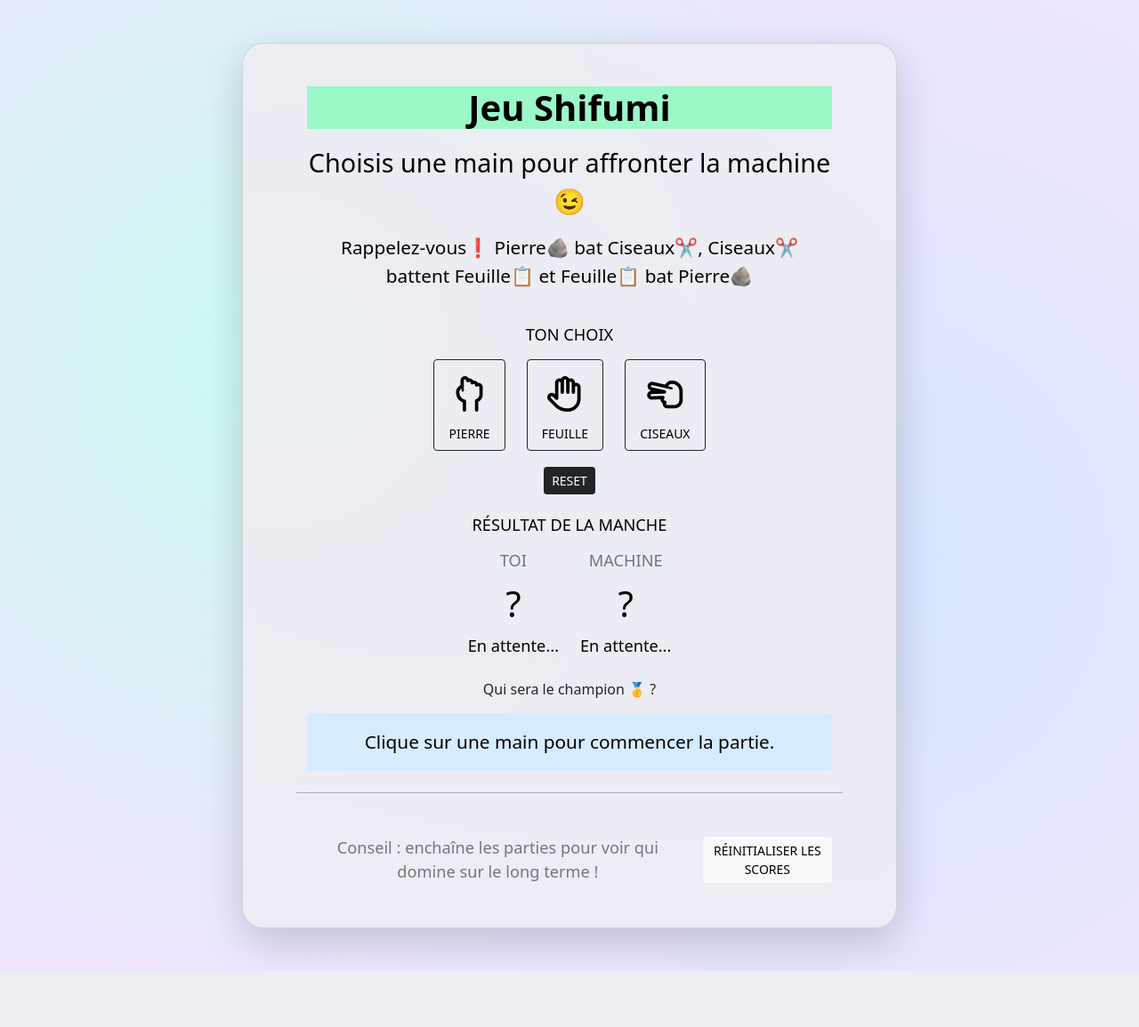
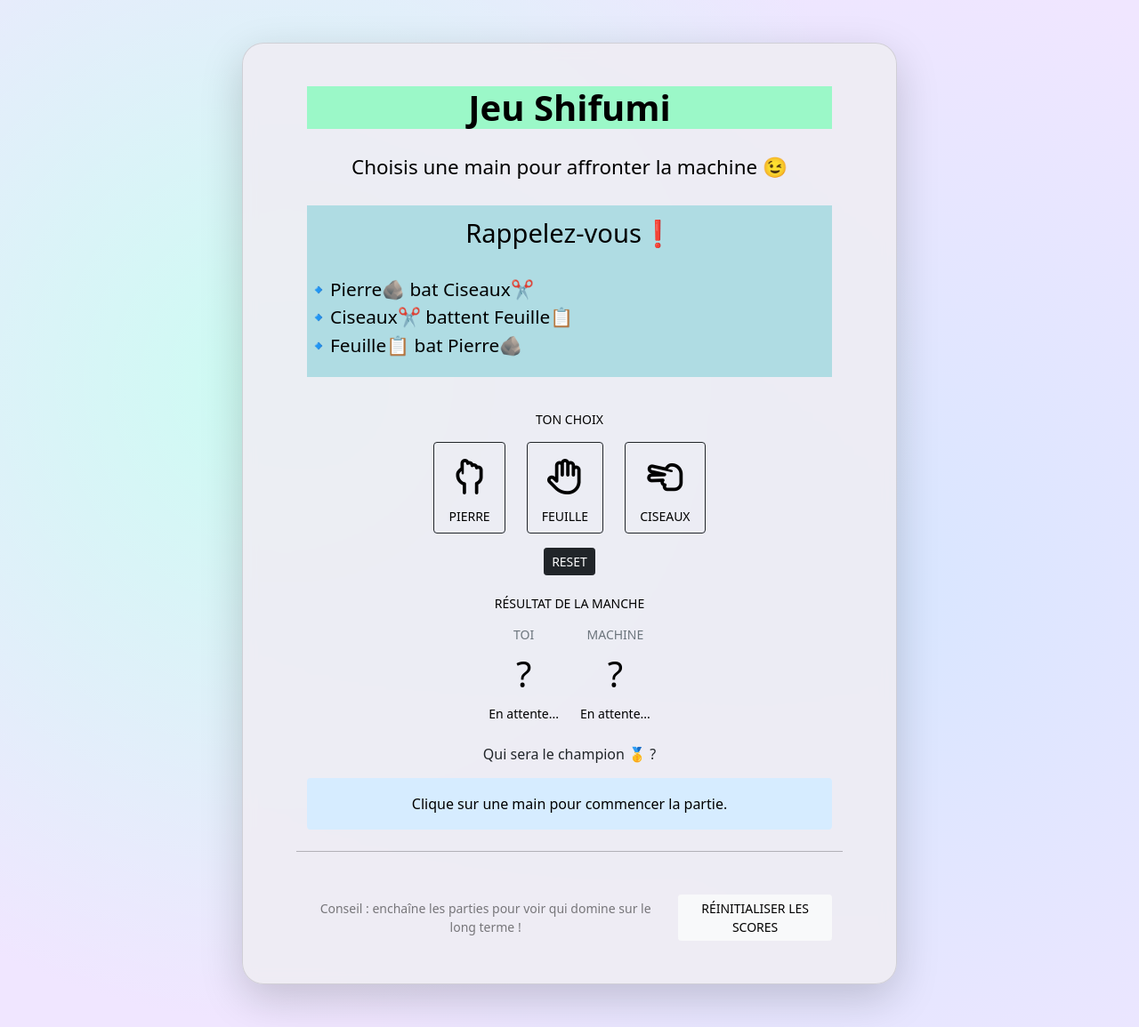
Before and after one commit to HdEX29/shifumi, a PHP site: page /index.html in a window 1280 px wide. Shown: the part 56-1211 px from the top of the page at 89% size. Before the commit the page ends 1142 px from the top, so only its background shows below. Run offline with PHP 8.4, Linux system fonts and the light colour scheme.

Commit message:
page shifumi terminée (html-css)

```diff
--- a/index.html
+++ b/index.html
@@ -15,8 +15,8 @@
     body {
         min-height: 100vh;
         background:
-  radial-gradient(circle at 25% 40%, rgba(200,255,241,0.9), transparent 60%),
-  radial-gradient(circle at 75% 60%, rgba(212,230,255,0.9), transparent 60%),
+            radial-gradient(circle at 25% 40%, rgba(200, 255, 241, 0.9), transparent 60%),
+            radial-gradient(circle at 75% 60%, rgba(212, 230, 255, 0.9), transparent 60%),
             #f0e6ff;
 
     }
@@ -26,10 +26,12 @@
         backdrop-filter: blur(8px);
         border-radius: 1.5rem;
     }
+
     .hand-icon {
         font-size: 2.5rem;
-      color: #000 ;
+        color: #000;
     }
+
     .game-container {
         width: 100%;
         display: flex;
@@ -45,6 +47,7 @@
         gap: 1.5rem;
         width: 100%;
     }
+
     .choice-buttons span {
         color: #000;
     }
@@ -63,14 +66,22 @@
         margin-top: 1rem;
 
     }
+
     #message {
         color: #000 !important;
         background-color: #d6ecff;
         border-color: transparent;
     }
-.small.text-white-50{
+
+    .small.text-white-50 {
         color: #000;
-    opacity: 1 ;
+        opacity: 1;
+    }
+
+    ul {
+        list-style-type: none;
+        padding: 0;
+        margin: 0;
     }
 </style>
 
@@ -78,7 +89,7 @@
 
     <nav class="navbar navbar-expand-lg navbar-light bg-light bg-opacity-75">
         <div class="container">
-            <a class="navbar-brand" href="#">SHIFUMI –    Joueur 👤  vs Machine 💻 </a>
+            <a class="navbar-brand" href="#">SHIFUMI – Joueur 👤 vs Machine 💻 </a>
             <button class="navbar-toggler" type="button" data-bs-toggle="collapse"
                 data-bs-target="#navbarSupportedContent" aria-controls="navbarSupportedContent" aria-expanded="false"
                 aria-label="Toggle navigation">
@@ -123,7 +134,16 @@
                             <div class="container">
                                 <h1 class="fw-bold">Jeu Shifumi</h1>
                                 <p class="mt-3">Choisis une main pour affronter la machine 😉 </p>
-                               <p1 class="mt-3">Rappelez-vous❗ Pierre🪨 bat Ciseaux✂, Ciseaux✂ battent Feuille📋 et Feuille📋 bat Pierre🪨</p>
+                                <div class="container-m1">
+                                    <p class="mt-3">
+                                        Rappelez-vous❗
+                                    <ul>
+                                        <li>🔹Pierre🪨 bat Ciseaux✂</li>
+                                        <li>🔹Ciseaux✂ battent Feuille📋</li>
+                                        <li>🔹Feuille📋 bat Pierre🪨</li>
+                                    </ul>
+                                    </p>
+                                </div>
                                 <div class="row g-4">
 
 
@@ -132,7 +152,8 @@
 
                                         <div class="choice-buttons">
 
-    <button class="btn btn-outline-dark d-flex flex-column align-items-center px-3 py-2"
+                                            <button
+                                                class="btn btn-outline-dark d-flex flex-column align-items-center px-3 py-2"
                                                 type="submit" name="value" value="Pierre">
                                                 <span class="hand-icon mb-1">
                                                     <i class="fa-regular fa-hand-back-fist"></i>
@@ -141,7 +162,8 @@
                                             </button>
 
 
-    <button class="btn btn-outline-dark d-flex flex-column align-items-center px-3 py-2"
+                                            <button
+                                                class="btn btn-outline-dark d-flex flex-column align-items-center px-3 py-2"
                                                 type="submit" name="value" value="Feuille">
                                                 <span class="hand-icon mb-1">
                                                     <i class="fa-regular fa-hand"></i>
@@ -150,7 +172,8 @@
                                             </button>
 
 
-    <button class="btn btn-outline-dark d-flex flex-column align-items-center px-3 py-2"
+                                            <button
+                                                class="btn btn-outline-dark d-flex flex-column align-items-center px-3 py-2"
                                                 type="submit" name="value" value="Ciseaux">
                                                 <span class="hand-icon mb-1">
                                                     <i class="fa-regular fa-hand-scissors"></i>
@@ -160,14 +183,15 @@
                                         </div>
 
                                         <div class="text-center mt-3">
-    <button class="btn btn-dark btn-sm text-uppercase fw-semibold"
-            type="submit" name="value" value="Reset">
+                                            <button class="btn btn-dark btn-sm text-uppercase fw-semibold" type="submit"
+                                                name="value" value="Reset">
                                                 Reset
                                             </button>
                                         </div>
 
 
-<h5 class="text-uppercase small fw-semibold mb-3 mt-4">Résultat de la manche</h5>
+                                        <h5 class="text-uppercase small fw-semibold mb-3 mt-4">Résultat de la manche
+                                        </h5>
 
                                         <div class="result-block">
                                             <div class="d-flex gap-4 justify-content-center">
@@ -195,7 +219,8 @@
                                     <hr class="my-4">
 
 
-            <div class="d-flex flex-column flex-md-row justify-content-between align-items-md-center gap-3">
+                                    <div
+                                        class="d-flex flex-column flex-md-row justify-content-between align-items-md-center gap-3">
                                         <span class="small text-black-50">
                                             Conseil : enchaîne les parties pour voir qui domine sur le long terme !
                                         </span>
--- a/style.css
+++ b/style.css
@@ -1,12 +1,9 @@
-.navar {
-    background-color: #85e3f8 ;
-}
 
 .body {
-     min-height: 100vh;
-     background:
-        radial-gradient(circle at 25% 40%, rgba(200,255,241,0.9), transparent 60%),
-        radial-gradient(circle at 75% 60%, rgba(212,230,255,0.9), transparent 60%),
+    min-height: 100vh;
+    background:
+        radial-gradient(circle at 25% 40%, rgba(200, 255, 241, 0.9), transparent 60%),
+        radial-gradient(circle at 75% 60%, rgba(212, 230, 255, 0.9), transparent 60%),
         #f0e6ff;
 }
 
@@ -26,19 +23,39 @@ h1 {
 }
 
 p {
-    font-size: 1.8em;
+    font-size: 1.4em;
     color: black;
-     text-align: center;
+    text-align: center;
+    padding: 10px;
 }
 
-p1 {
+.m-20 {
+    margin: 20px;
+
+}
+
+.container-m1 {
     font-size: 1.3em;
     color: black;
-     text-align: center;
+    text-align: left;
+    display: block;
+    background-color: rgb(175, 220, 227);
 }
 
-.h-100 { height: 100vh; }
-.w-50 { width: 50vw; }
+ul {
+    list-style-type: none;
+    padding: 0;
+    margin: 0;
+}
+
+.h-100 {
+    height: 100vh;
+}
+
+.w-50 {
+    width: 50vw;
+}
+
 .text-white-50 {
     color: rgba(255, 255, 255, .5)
 }
@@ -64,7 +81,6 @@ p1 {
     font-size: 2.5rem;
     color: #000;
 }
-
 
 .game-container {
     width: 100%;
@@ -94,7 +110,6 @@ p1 {
     gap: 1rem;
 }
 
-
 .message-block {
     text-align: center;
     width: 100%;
@@ -108,7 +123,7 @@ p1 {
     border-color: transparent;
 }
 
-.small.text-white-50{
+.small.text-white-50 {
     color: #000;
-    opacity: 1 ;
+    opacity: 1;
 }
```
Lines whose indentation alone changed are shown as unchanged.
